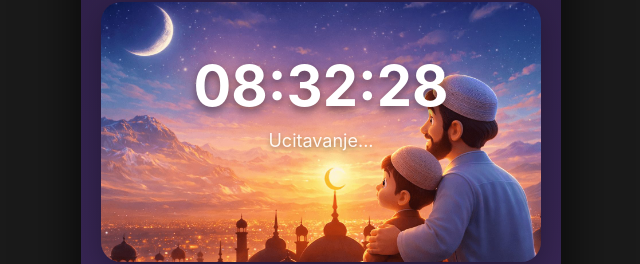
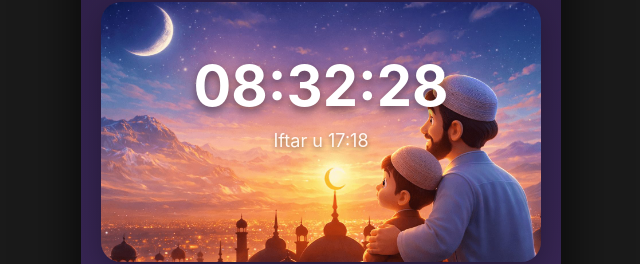
Before and after one commit to ramcevicadis/ramadan-app, a React (Create React App) app: page / in a window 1280 px wide. Shown: the part 128-392 px from the top of the page, without its empty margins (319-959 px from the left). Built offline with nearby package versions, Linux system fonts and the light colour scheme.

Commit message:
Add countdownLabel state for countdown display

```diff
--- a/src/components/HomeScreen.jsx
+++ b/src/components/HomeScreen.jsx
@@ -6,6 +6,7 @@ import ayatData from '../data/ayat.json';
 const HomeScreen = () => {
   const [currentDayIndex, setCurrentDayIndex] = useState(0);
   const [countdown, setCountdown] = useState('');
+  const [countdownLabel, setCountdownLabel] = useState('Ucitavanje...');
   const [nextPrayer, setNextPrayer] = useState(null);
   const [showInfoModal, setShowInfoModal] = useState(false);
   const [touchStart, setTouchStart] = useState(null);
@@ -90,13 +91,14 @@ const HomeScreen = () => {
         const m = Math.floor((diff % (1000 * 60 * 60)) / (1000 * 60));
         const s = Math.floor((diff % (1000 * 60)) / 1000);
         setCountdown(String(h).padStart(2, '0') + ':' + String(m).padStart(2, '0') + ':' + String(s).padStart(2, '0'));
+        setCountdownLabel(label);
       }
     };
 
     updateCountdown();
     const interval = setInterval(updateCountdown, 1000);
     return () => clearInterval(interval);
-  }, [currentDayIndex, currentDay, selectedCity]);
+  }, [currentDayIndex, currentDay, selectedCity]); // eslint-disable-line react-hooks/exhaustive-deps
 
   useEffect(() => {
     const updateNextPrayer = () => {
@@ -135,7 +137,7 @@ const HomeScreen = () => {
     updateNextPrayer();
     const interval = setInterval(updateNextPrayer, 60000);
     return () => clearInterval(interval);
-  }, [currentDayIndex, currentDay, selectedCity]);
+  }, [currentDayIndex, currentDay, selectedCity]); // eslint-disable-line react-hooks/exhaustive-deps
 
   const getActivePrayer = () => {
     const now = new Date();
@@ -240,7 +242,7 @@ const HomeScreen = () => {
         style={{ backgroundImage: 'url(' + process.env.PUBLIC_URL + '/images/ramadan_pozadina.png)' }}
       >
         <div className="countdown-timer">{countdown}</div>
-        <div className="countdown-label">Ucitavanje...</div>
+        <div className="countdown-label">{countdownLabel}</div>
       </div>
 
       <div className="date-navigation">
```
